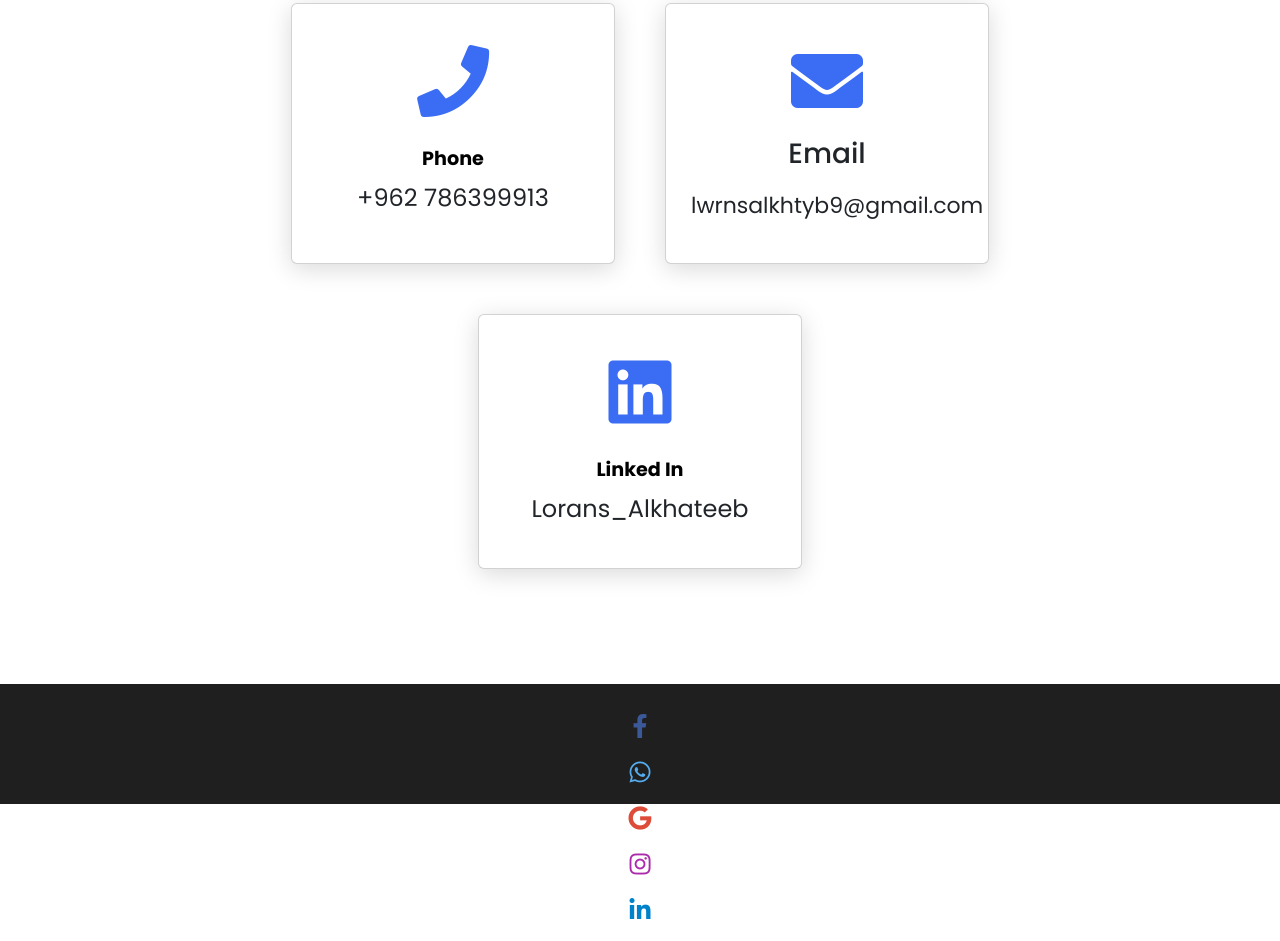
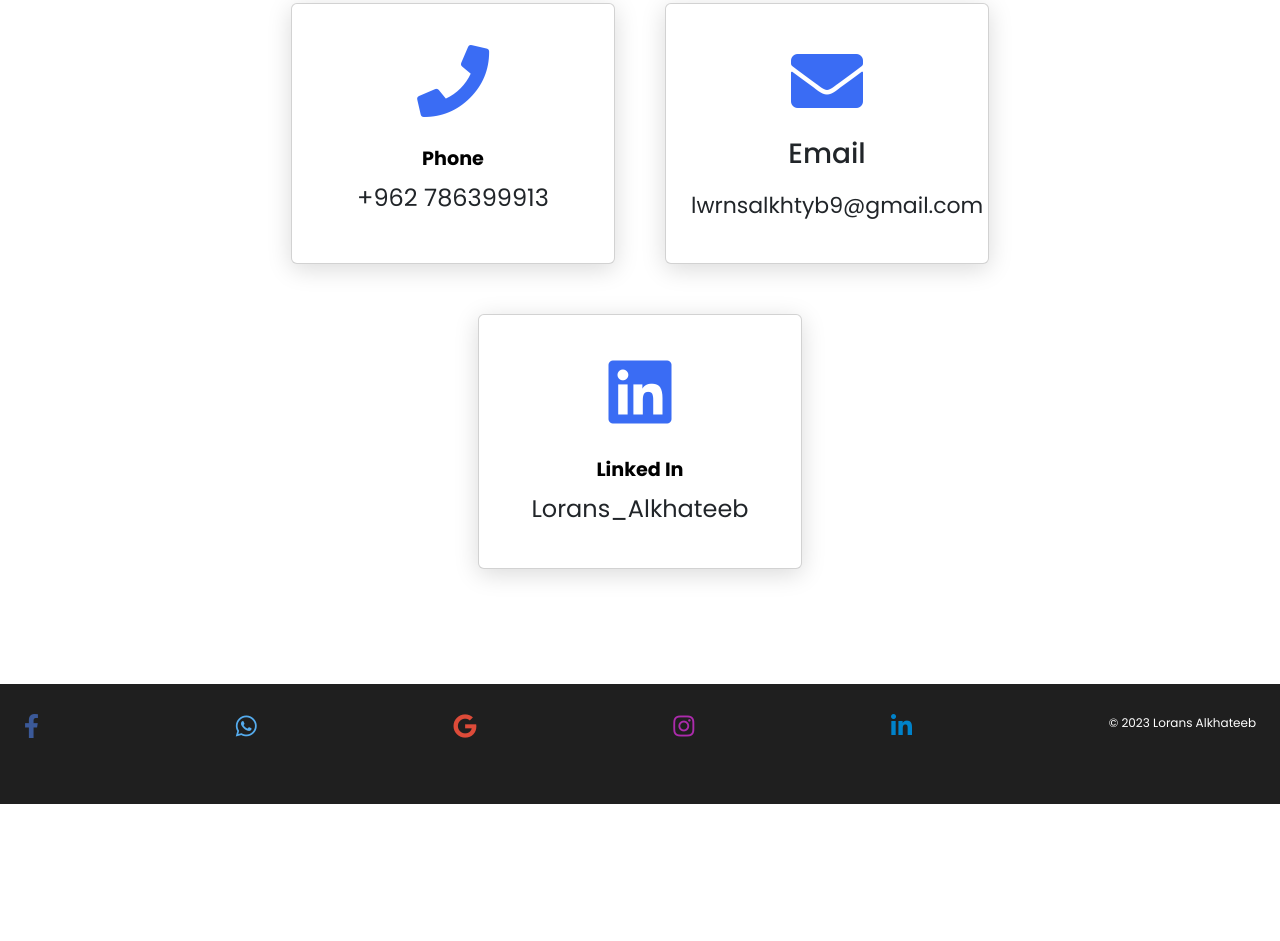
Before and after one commit to loransalkhateeb/html_project, a plain HTML site: page index.html in a window 1280 px wide. Shown: the part 6181-7122 px from the top of the page. After the commit the page ends 6985 px from the top, so only its background shows below. Drawn offline with nearby package versions, Linux system fonts and the light colour scheme.

Commit message:
Done the last modification

```diff
--- a/style.css
+++ b/style.css
@@ -406,8 +406,7 @@ font-size: 22px;
     color: #fff;
     padding: 2em;
     display: flex;
-    flex-direction: column;
-    align-items: center;
+    justify-content: space-between;
     gap: 20px;
 }
 .footer .icons {
@@ -809,6 +808,7 @@ header{
 }
 .footer{
     background-color:hsl(0, 0%, 12%) ;
+    display: flex;
     color: white;
     height: 120px;
     text-align: center;
@@ -1016,8 +1016,7 @@ header{
     }
     .footer{
         flex-direction: column;
-        gap: 10px
-        ;
+        gap: 10px;
     }
     .icons{
         display: flex;
```
